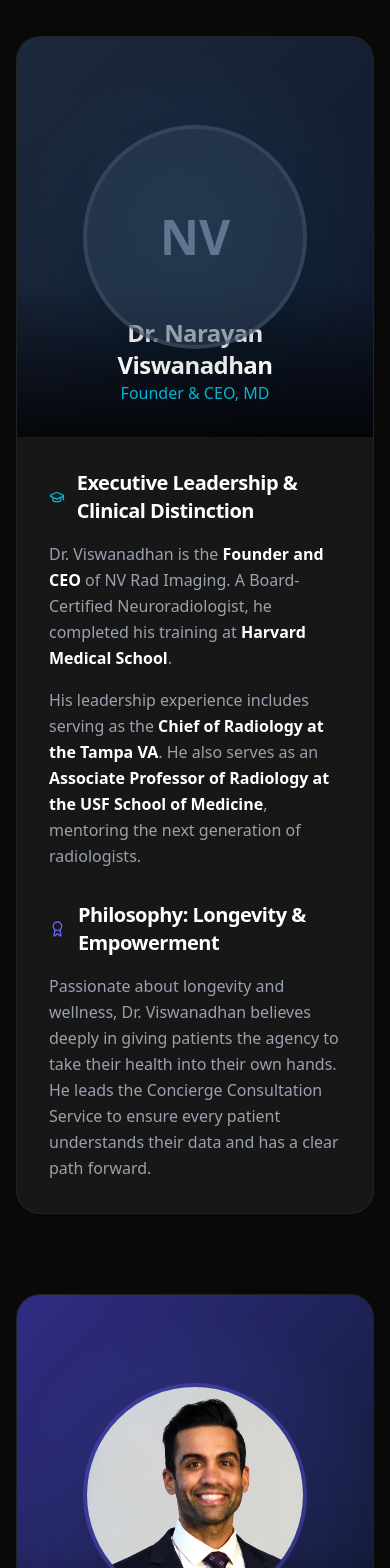
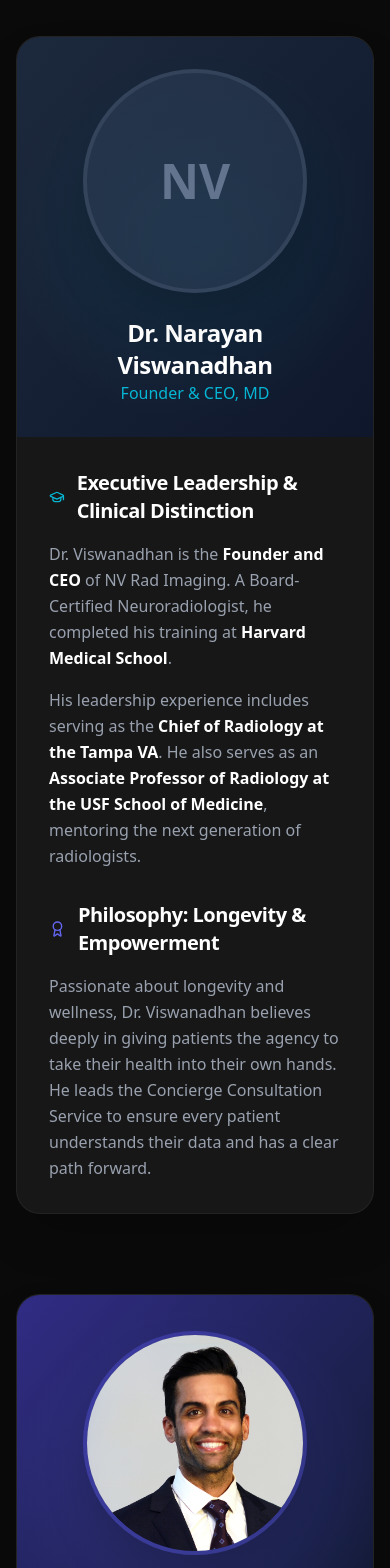
Before and after one commit to shrikanthv15/nvradimaging, a React (Vite) app: page /about in a window 390 px wide. Shown: the part 380-1948 px from the top of the page. Built offline with nearby package versions, Linux system fonts and the light colour scheme.

Commit message:
changes photo banner

```diff
--- a/src/pages/About.tsx
+++ b/src/pages/About.tsx
@@ -25,15 +25,15 @@ const About = () => {
                     <div className="bg-surface rounded-3xl overflow-hidden border border-white/5 shadow-2xl">
                         <div className="grid grid-cols-1 md:grid-cols-12 gap-0">
                             {/* Image Placeholder */}
-                            <div className="md:col-span-5 bg-gradient-to-br from-slate-800 to-slate-900 min-h-[400px] relative group flex items-center justify-center">
-                                <div className="w-56 h-56 rounded-full bg-slate-700/50 flex items-center justify-center border-4 border-slate-600/50 shadow-2xl relative z-10">
+                            <div className="md:col-span-5 bg-gradient-to-br from-slate-800 to-slate-900 min-h-[400px] relative group flex flex-col items-center justify-center p-8 md:p-0">
+                                <div className="w-56 h-56 rounded-full bg-slate-700/50 flex items-center justify-center border-4 border-slate-600/50 shadow-2xl relative z-10 mb-6 md:mb-0">
                                     <span className="text-5xl font-bold text-slate-500">NV</span>
                                 </div>
 
                                 {/* Decorational circle behind */}
                                 <div className="absolute inset-0 bg-[radial-gradient(circle_at_center,rgba(6,182,212,0.1),transparent_70%)]" />
 
-                                <div className="absolute bottom-0 left-0 right-0 p-8 bg-gradient-to-t from-black/80 to-transparent text-center md:text-left">
+                                <div className="relative md:absolute md:bottom-0 left-0 right-0 p-0 md:p-8 text-center md:text-left">
                                     <h2 className="text-2xl font-bold text-white">Dr. Narayan Viswanadhan</h2>
                                     <p className="text-primary font-medium">Founder & CEO, MD</p>
                                 </div>
@@ -77,8 +77,8 @@ const About = () => {
                     <div className="bg-surface rounded-3xl overflow-hidden border border-white/5 shadow-2xl">
                         <div className="grid grid-cols-1 md:grid-cols-12 gap-0">
                             {/* Image */}
-                            <div className="md:col-span-5 bg-gradient-to-br from-indigo-900 to-slate-900 min-h-[400px] relative group md:order-last flex items-center justify-center">
-                                <div className="w-56 h-56 rounded-full overflow-hidden border-4 border-indigo-500/30 shadow-2xl relative z-10">
+                            <div className="md:col-span-5 bg-gradient-to-br from-indigo-900 to-slate-900 min-h-[400px] relative group md:order-last flex flex-col items-center justify-center p-8 md:p-0">
+                                <div className="w-56 h-56 rounded-full overflow-hidden border-4 border-indigo-500/30 shadow-2xl relative z-10 mb-6 md:mb-0">
                                     <img
                                         src={somwaruImg}
                                         alt="Dr. Alexander Somwaru"
@@ -89,7 +89,7 @@ const About = () => {
                                 {/* Decorational circle behind */}
                                 <div className="absolute inset-0 bg-[radial-gradient(circle_at_center,rgba(99,102,241,0.2),transparent_70%)]" />
 
-                                <div className="absolute bottom-0 left-0 right-0 p-8 bg-gradient-to-t from-black/80 to-transparent text-center md:text-left">
+                                <div className="relative md:absolute md:bottom-0 left-0 right-0 p-0 md:p-8 text-center md:text-left">
                                     <h2 className="text-2xl font-bold text-white">Dr. Alexander Somwaru</h2>
                                     <p className="text-secondary font-medium">Co-Founder & Clinical Director</p>
                                     <p className="text-gray-300 text-sm mt-1">Deputy Chief of Radiology, Tampa VA</p>
```
